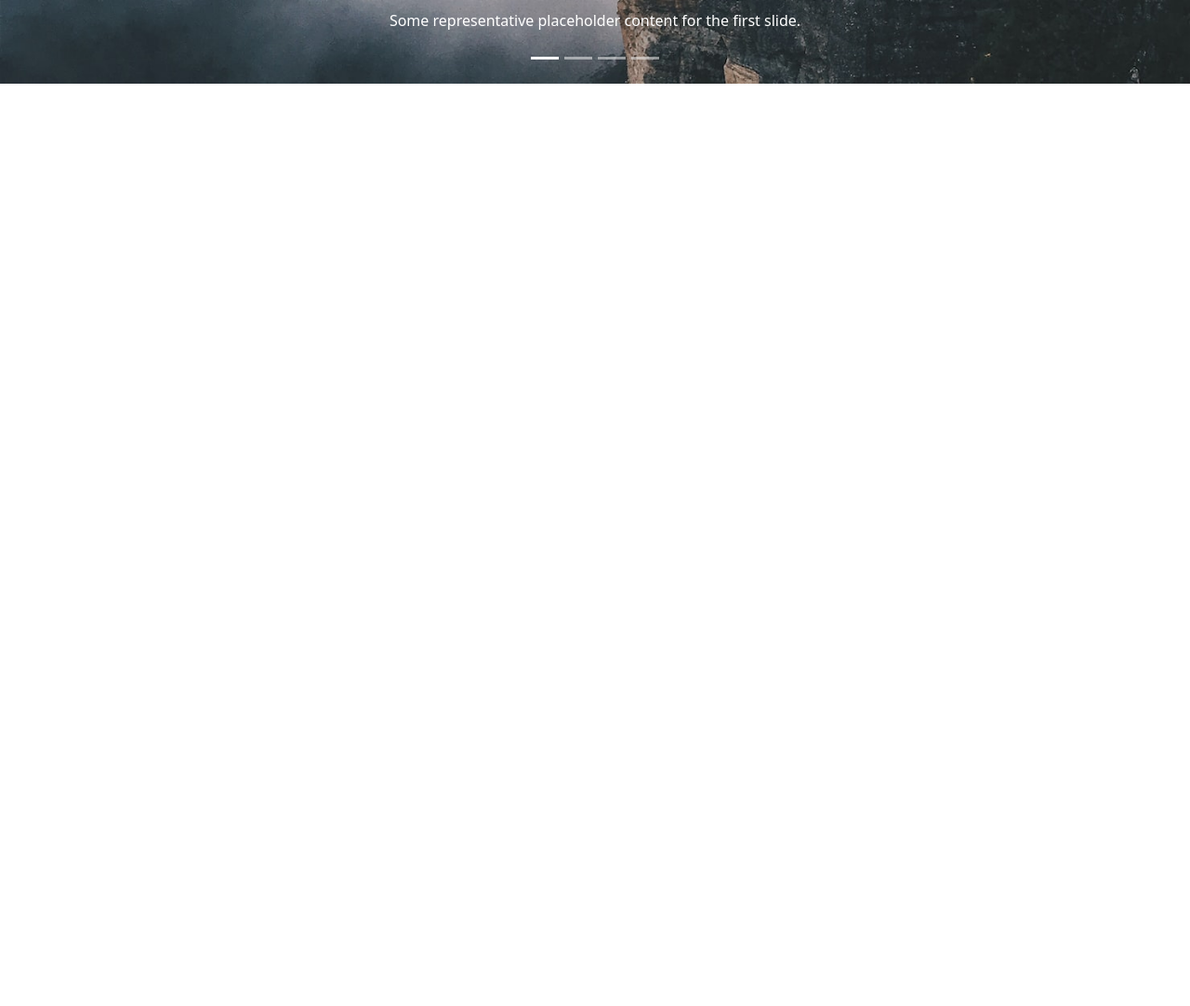
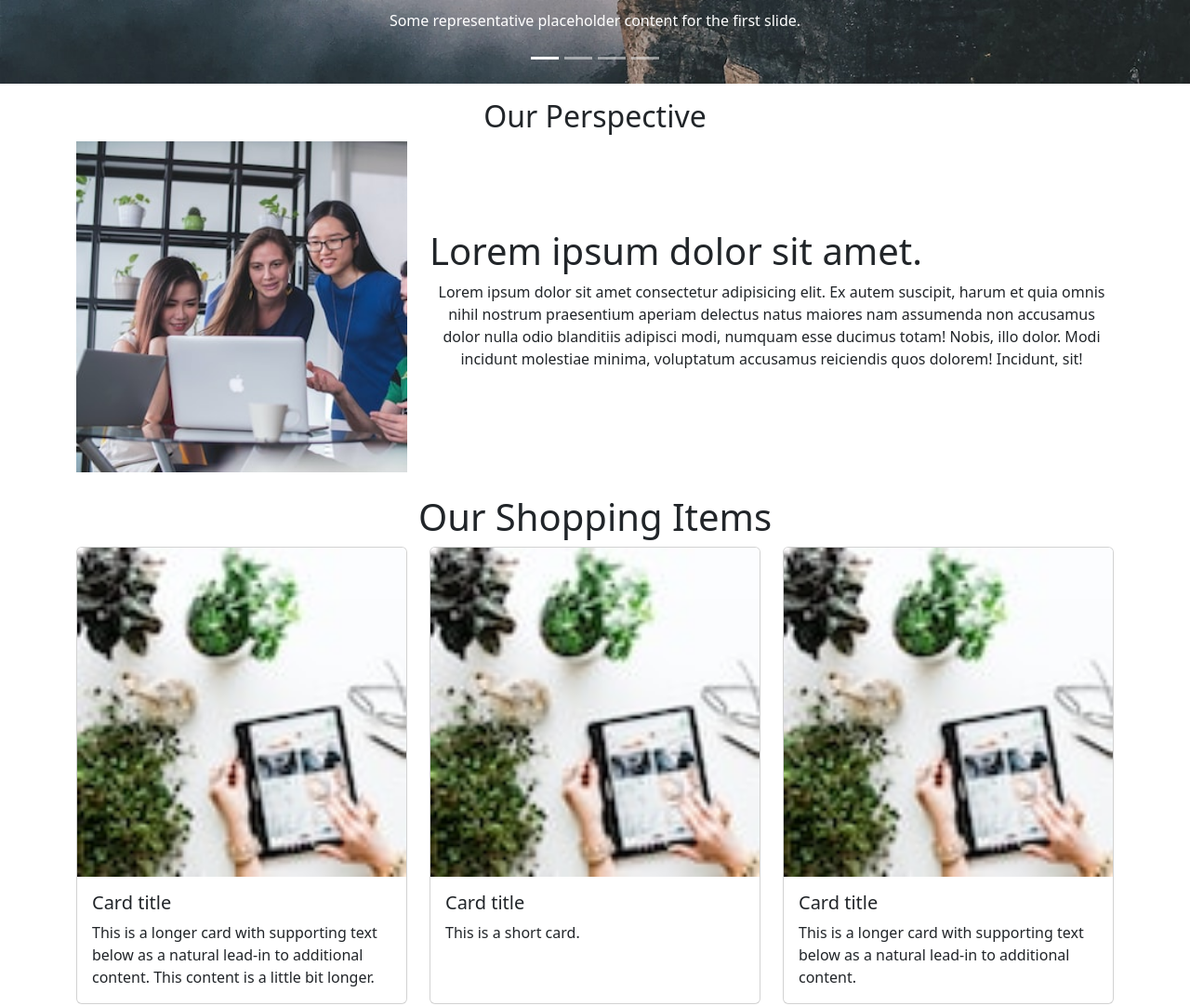
Before and after one commit to chitranshu4562/UI-Project-with-bootstrap-1, a plain HTML site: page index.html in a window 1280 px wide. Shown: the part 500-1582 px from the top of the page at 93% size. Before the commit the page ends 800 px from the top, so only its background shows below. Drawn offline with nearby package versions, Linux system fonts and the light colour scheme.

Commit message:
second commit

```diff
--- a/index.html
+++ b/index.html
@@ -11,7 +11,7 @@
 </head>
 
 <body>
-    <nav class="navbar navbar-expand-lg bg-primary-subtle">
+    <nav class="navbar sticky-top navbar-expand-lg bg-primary-subtle">
         <div class="container">
             <a class="navbar-brand logo" href="#">WELCOME</a>
             <button class="navbar-toggler" type="button" data-bs-toggle="collapse"
@@ -97,6 +97,68 @@
         </button>
     </div>
 
+    <div class="container mt-3">
+        <div class="d-flex justify-content-center align-items-center">
+            <p class="h2">Our Perspective</p>
+        </div>
+        <div class="row">
+            <img class="col-4" src="image 6.jpeg" alt="">
+            <div class="col-8 d-flex justify-content-center align-items-center">
+                <div>
+                    <p class="h1">Lorem ipsum dolor sit amet.</p>
+                    <p class="text-center">Lorem ipsum dolor sit amet consectetur adipisicing elit. Ex autem suscipit, harum et quia omnis nihil
+                        nostrum praesentium aperiam delectus natus maiores nam assumenda non accusamus dolor nulla odio
+                        blanditiis adipisci modi, numquam esse ducimus totam! Nobis, illo dolor. Modi incidunt molestiae
+                        minima, voluptatum accusamus reiciendis quos dolorem! Incidunt, sit!</p>
+                </div>
+            </div>
+        </div>
+    </div>
+
+    <div class="container mt-3">
+        <div class="d-flex justify-content-center align-items-center">
+            <p class="h1 m-2">Our Shopping Items</p>
+        </div>
+        <div class="row row-cols-1 row-cols-md-3 g-4">
+            <div class="col">
+              <div class="card h-100">
+                <img src="image 8.jpeg" class="card-img-top" alt="...">
+                <div class="card-body">
+                  <h5 class="card-title">Card title</h5>
+                  <p class="card-text">This is a longer card with supporting text below as a natural lead-in to additional content. This content is a little bit longer.</p>
+                </div>
+              </div>
+            </div>
+            <div class="col">
+              <div class="card h-100">
+                <img src="image 8.jpeg" class="card-img-top" alt="...">
+                <div class="card-body">
+                  <h5 class="card-title">Card title</h5>
+                  <p class="card-text">This is a short card.</p>
+                </div>
+              </div>
+            </div>
+            <div class="col">
+              <div class="card h-100">
+                <img src="image 8.jpeg" class="card-img-top" alt="...">
+                <div class="card-body">
+                  <h5 class="card-title">Card title</h5>
+                  <p class="card-text">This is a longer card with supporting text below as a natural lead-in to additional content.</p>
+                </div>
+              </div>
+            </div>
+            <div class="col">
+              <div class="card h-100">
+                <img src="image 8.jpeg" class="card-img-top" alt="...">
+                <div class="card-body">
+                  <h5 class="card-title">Card title</h5>
+                  <p class="card-text">This is a longer card with supporting text below as a natural lead-in to additional content. This content is a little bit longer.</p>
+                </div>
+              </div>
+            </div>
+          </div>
+    </div>
+
 
     <script src="https://cdn.jsdelivr.net/npm/bootstrap@5.3.1/dist/js/bootstrap.bundle.min.js"
         integrity="sha384-HwwvtgBNo3bZJJLYd8oVXjrBZt8cqVSpeBNS5n7C8IVInixGAoxmnlMuBnhbgrkm"
```
Also changed, not shown: image 5.jpeg (added), image 6.jpeg (added), image 7.jpeg (added), image 8.jpeg (added).
